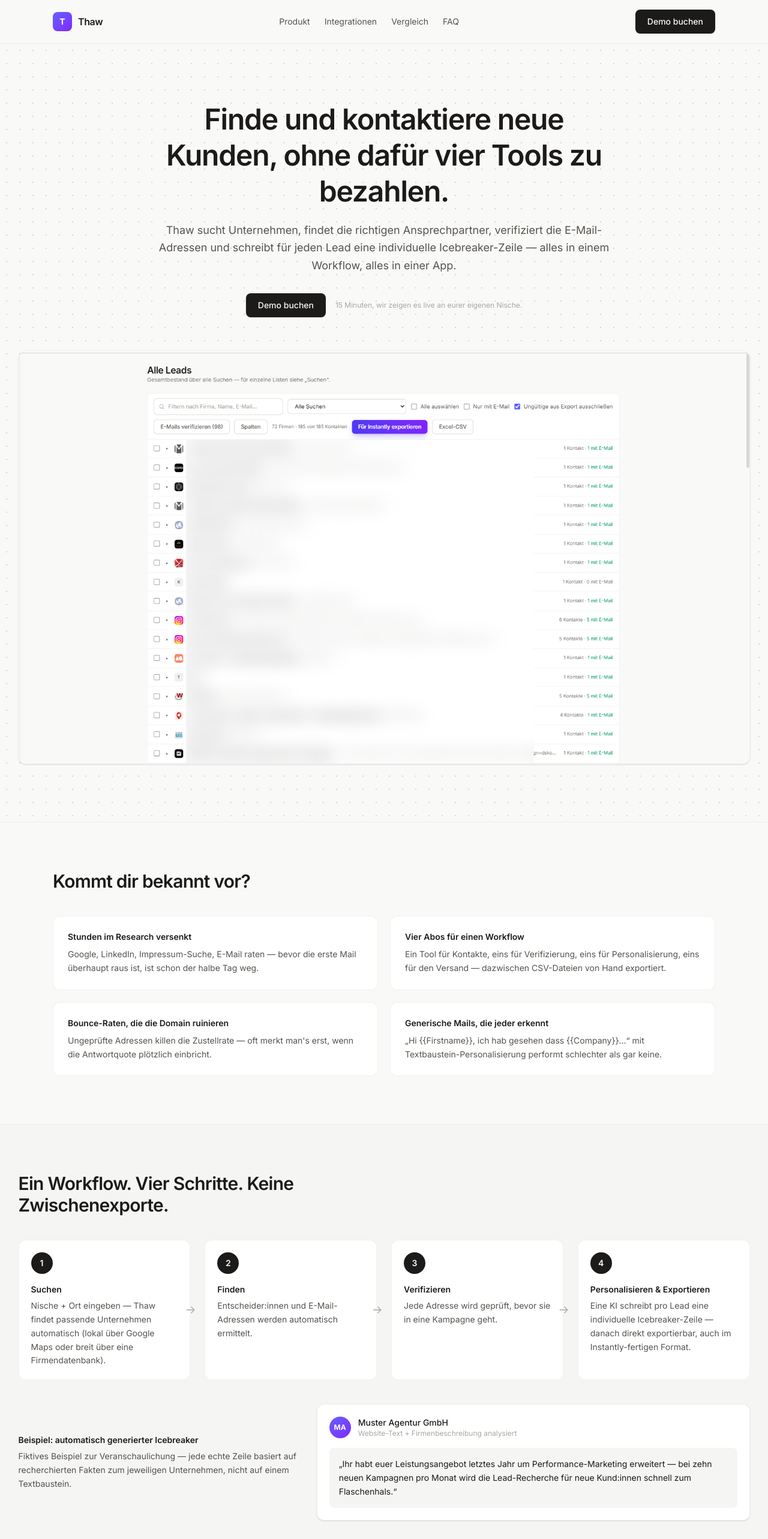
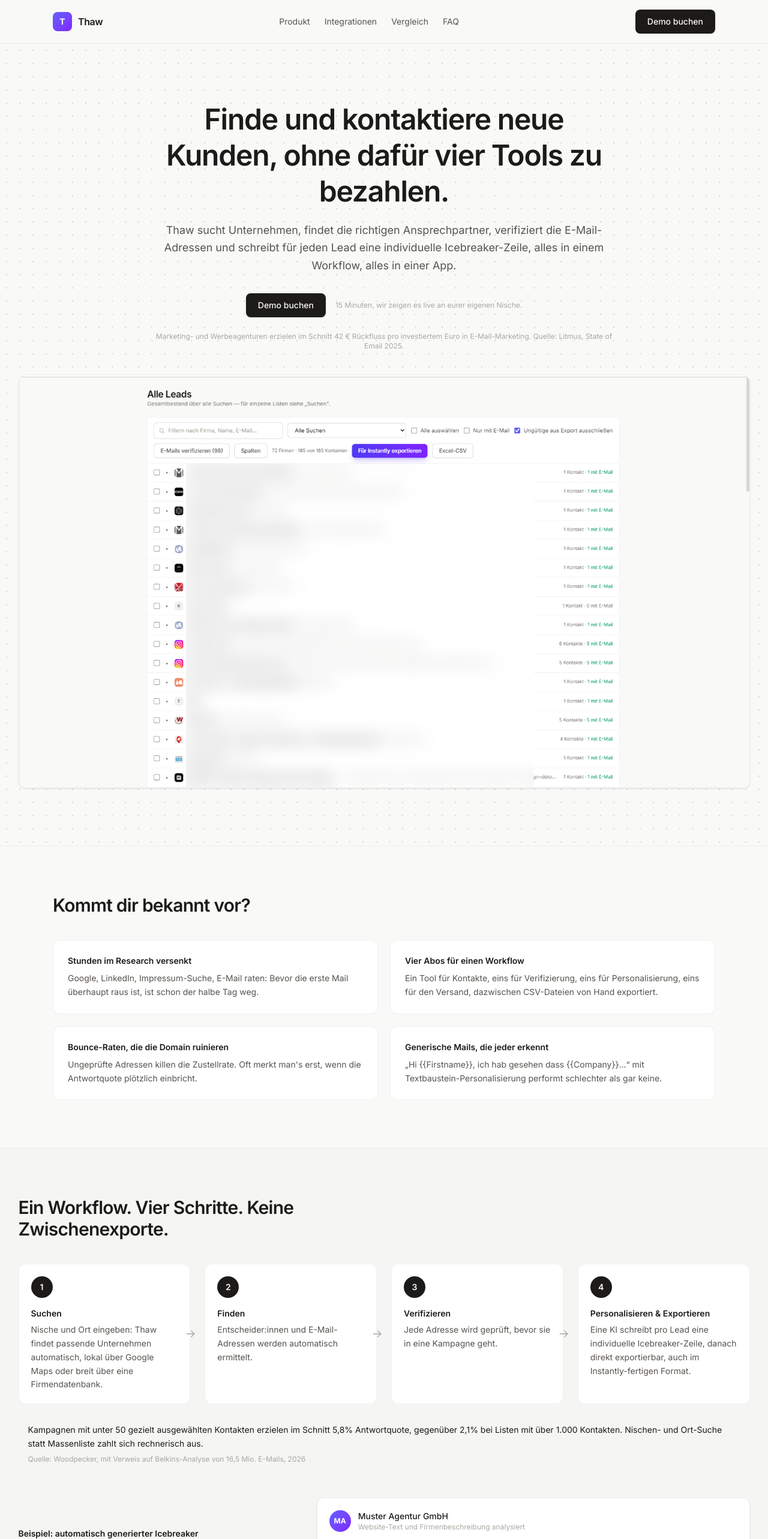
Before and after one commit to YoussefTayachi/system3_app_website, a Next.js app: page / in a window 1280 px wide. Shown: the top 2566 px of the page at 60% size. Built offline with nearby package versions, Linux system fonts and the light colour scheme.

Commit message:
Remove em-dashes from all copy, add sourced stats to USP cards, solution section, hero and scaling footnote

```diff
--- a/app/page.tsx
+++ b/app/page.tsx
@@ -49,6 +49,15 @@
   );
 }
 
+function StatNote({ text, source }: { text: string; source: string }) {
+  return (
+    <div className="mt-4 rounded-lg bg-panel2 p-4">
+      <p className="text-sm leading-relaxed text-ink">{text}</p>
+      <p className="mt-1.5 text-xs text-mute">Quelle: {source}</p>
+    </div>
+  );
+}
+
 const navLinks = [
   { href: "#produkt", label: "Produkt" },
   { href: "#integrationen", label: "Integrationen" },
@@ -59,15 +68,15 @@
 const painPoints = [
   {
     title: "Stunden im Research versenkt",
-    body: "Google, LinkedIn, Impressum-Suche, E-Mail raten — bevor die erste Mail überhaupt raus ist, ist schon der halbe Tag weg.",
+    body: "Google, LinkedIn, Impressum-Suche, E-Mail raten: Bevor die erste Mail überhaupt raus ist, ist schon der halbe Tag weg.",
   },
   {
     title: "Vier Abos für einen Workflow",
-    body: "Ein Tool für Kontakte, eins für Verifizierung, eins für Personalisierung, eins für den Versand — dazwischen CSV-Dateien von Hand exportiert.",
+    body: "Ein Tool für Kontakte, eins für Verifizierung, eins für Personalisierung, eins für den Versand, dazwischen CSV-Dateien von Hand exportiert.",
   },
   {
     title: "Bounce-Raten, die die Domain ruinieren",
-    body: "Ungeprüfte Adressen killen die Zustellrate — oft merkt man's erst, wenn die Antwortquote plötzlich einbricht.",
+    body: "Ungeprüfte Adressen killen die Zustellrate. Oft merkt man's erst, wenn die Antwortquote plötzlich einbricht.",
   },
   {
     title: "Generische Mails, die jeder erkennt",
@@ -76,19 +85,41 @@
 ];
 
 const steps = [
-  { n: "1", title: "Suchen", body: "Nische + Ort eingeben — Thaw findet passende Unternehmen automatisch (lokal über Google Maps oder breit über eine Firmendatenbank)." },
+  { n: "1", title: "Suchen", body: "Nische und Ort eingeben: Thaw findet passende Unternehmen automatisch, lokal über Google Maps oder breit über eine Firmendatenbank." },
   { n: "2", title: "Finden", body: "Entscheider:innen und E-Mail-Adressen werden automatisch ermittelt." },
   { n: "3", title: "Verifizieren", body: "Jede Adresse wird geprüft, bevor sie in eine Kampagne geht." },
-  { n: "4", title: "Personalisieren & Exportieren", body: "Eine KI schreibt pro Lead eine individuelle Icebreaker-Zeile — danach direkt exportierbar, auch im Instantly-fertigen Format." },
+  { n: "4", title: "Personalisieren & Exportieren", body: "Eine KI schreibt pro Lead eine individuelle Icebreaker-Zeile, danach direkt exportierbar, auch im Instantly-fertigen Format." },
 ];
 
 const usps = [
-  { title: "Alles in einem Tool", body: "Suche, Anreicherung, Verifizierung, Personalisierung und Export laufen in einem einzigen Workflow. Kein CSV-Hin-und-Her zwischen vier Abos mehr." },
-  { title: "Individuelle KI-Zusammenfassung pro Lead", body: "Für jedes Unternehmen wird automatisch eine faktenbasierte Zusammenfassung erstellt — Grundlage für einen Icebreaker, der wirklich nach Recherche klingt. Ton, Regeln und verbotene Wörter sind vollständig einstellbar." },
-  { title: "E-Mail-Verifizierung eingebaut", body: "Jede gefundene Adresse wird geprüft, bevor sie in eine Kampagne geht — schützt eure Sender-Reputation, ohne ein zusätzliches Tool." },
-  { title: "Bring Your Own Key: volle Kostentransparenz", body: "Ihr zahlt die tatsächlichen API-Kosten, keine versteckten Aufschläge. Im Dashboard seht ihr live, was eine Suche tatsächlich gekostet hat." },
-  { title: "DSGVO-bewusst gebaut", body: "EU-Hosting, verschlüsselte Speicherung von Zugangsdaten, Datensparsamkeit von Grund auf mitgedacht." },
-  { title: "Direkter Draht zum Team", body: "Kein Ticket-System. Ihr sprecht direkt mit den Leuten, die das Tool gebaut haben — inklusive echter Anpassungen auf Wunsch." },
+  {
+    title: "Alles in einem Tool",
+    body: "Suche, Anreicherung, Verifizierung, Personalisierung und Export laufen in einem einzigen Workflow. Kein CSV-Hin-und-Her zwischen vier Abos mehr.",
+  },
+  {
+    title: "Individuelle KI-Zusammenfassung pro Lead",
+    body: "Für jedes Unternehmen wird automatisch eine faktenbasierte Zusammenfassung erstellt, Grundlage für einen Icebreaker, der wirklich nach Recherche klingt. Ton, Regeln und verbotene Wörter sind vollständig einstellbar.",
+    stat: "Tief personalisierte E-Mails erreichen 17 bis 18% Antwortquote, gegenüber 7 bis 9% bei einfacher oder keiner Personalisierung. Nur 5% der Versender personalisieren überhaupt jede einzelne E-Mail, genau diesen Aufwand automatisiert Thaw.",
+    source: "Woodpecker, Auswertung von über 20 Mio. E-Mails, 2026",
+  },
+  {
+    title: "E-Mail-Verifizierung eingebaut",
+    body: "Jede gefundene Adresse wird geprüft, bevor sie in eine Kampagne geht. Das schützt eure Sender-Reputation, ohne ein zusätzliches Tool.",
+    stat: "Verifizierte Listen erreichen etwa die doppelte Antwortquote unverifizierter Listen. Ab rund 5% Bounce-Rate drosseln E-Mail-Provider aktiv die Zustellung.",
+    source: "Branchen-Benchmarks E-Mail-Deliverability, 2026",
+  },
+  {
+    title: "Bring Your Own Key: volle Kostentransparenz",
+    body: "Ihr zahlt die tatsächlichen API-Kosten, keine versteckten Aufschläge. Im Dashboard seht ihr live, was eine Suche tatsächlich gekostet hat.",
+  },
+  {
+    title: "DSGVO-bewusst gebaut",
+    body: "EU-Hosting, verschlüsselte Speicherung von Zugangsdaten, Datensparsamkeit von Grund auf mitgedacht.",
+  },
+  {
+    title: "Direkter Draht zum Team",
+    body: "Kein Ticket-System. Ihr sprecht direkt mit den Leuten, die das Tool gebaut haben, inklusive echter Anpassungen auf Wunsch.",
+  },
 ];
 
 const integrations = [
@@ -139,7 +170,7 @@
 
 const comparisonRows: [string, string, string][] = [
   ["Preismodell", "Nur tatsächliche API-Kosten (BYOK)", "Mehrere Pauschal-Abos gleichzeitig"],
-  ["Alles in einem Workflow", "Ja", "Nein — manueller Export/Import zwischen Tools"],
+  ["Alles in einem Workflow", "Ja", "Nein, manueller Export/Import zwischen Tools"],
   ["KI-Personalisierung pro Lead", "Ja, mit einstellbaren Regeln", "Teilweise, oft separates Tool nötig"],
   ["E-Mail-Verifizierung eingebaut", "Ja", "Separates Tool nötig"],
   ["EU-Hosting", "Ja", "Unterschiedlich, meist US-Anbieter"],
@@ -149,7 +180,7 @@
 const faqs = [
   {
     q: "Ist das DSGVO-konform?",
-    a: "Die App selbst ist datenschutzbewusst gebaut (EU-Hosting, Verschlüsselung, Datensparsamkeit). Wie ihr die gefundenen Kontakte anschreibt, unterliegt weiterhin den für euch geltenden Regeln zur Direktwerbung — dazu beraten wir euch im Gespräch gerne konkret für eure Situation.",
+    a: "Die App selbst ist datenschutzbewusst gebaut (EU-Hosting, Verschlüsselung, Datensparsamkeit). Wie ihr die gefundenen Kontakte anschreibt, unterliegt weiterhin den für euch geltenden Regeln zur Direktwerbung. Dazu beraten wir euch im Gespräch gerne konkret für eure Situation.",
   },
   {
     q: "Was kostet das wirklich?",
@@ -161,11 +192,11 @@
   },
   {
     q: "Wie unterscheidet sich das von Apollo/Hunter/Instantly?",
-    a: "Die machen jeweils einen Teil des Workflows gut — Thaw verbindet Suche, Anreicherung, Verifizierung und Personalisierung, damit ihr nicht zwischen mehreren Tools hin- und herexportiert.",
+    a: "Die machen jeweils einen Teil des Workflows gut. Thaw verbindet Suche, Anreicherung, Verifizierung und Personalisierung, damit ihr nicht zwischen mehreren Tools hin- und herexportiert.",
   },
   {
     q: "Wie schnell bin ich startklar?",
-    a: "API-Keys eintragen, erste Suche starten — beides gemeinsam in einer Demo machbar.",
+    a: "API-Keys eintragen, erste Suche starten, beides gemeinsam in einer Demo machbar.",
   },
   {
     q: "Woher kommen die Zahlen zum Skalierungspotenzial?",
@@ -198,15 +229,19 @@
             </h1>
             <p className="mt-5 text-base leading-relaxed text-soft sm:text-lg">
               Thaw sucht Unternehmen, findet die richtigen Ansprechpartner, verifiziert die
-              E-Mail-Adressen und schreibt für jeden Lead eine individuelle Icebreaker-Zeile —
+              E-Mail-Adressen und schreibt für jeden Lead eine individuelle Icebreaker-Zeile,
               alles in einem Workflow, alles in einer App.
             </p>
             <div className="mt-8 flex items-center justify-center gap-4">
               <CTAButton />
               <span className="text-xs text-mute">15 Minuten, wir zeigen es live an eurer eigenen Nische.</span>
             </div>
+            <p className="mt-6 text-xs text-mute">
+              Marketing- und Werbeagenturen erzielen im Schnitt 42&nbsp;€ Rückfluss pro investiertem Euro in
+              E-Mail-Marketing. Quelle: Litmus, State of Email 2025.
+            </p>
           </div>
-          <div className="fade-up mt-14">
+          <div className="fade-up mt-10">
             <Screenshot src="/screenshots/alle-leads.png" alt="Thaw Leads-Tabelle mit Firmen-Logos, Kontaktanzahl und E-Mail-Status" />
           </div>
         </div>
@@ -250,12 +285,17 @@
             ))}
           </div>
 
+          <StatNote
+            text="Kampagnen mit unter 50 gezielt ausgewählten Kontakten erzielen im Schnitt 5,8% Antwortquote, gegenüber 2,1% bei Listen mit über 1.000 Kontakten. Nischen- und Ort-Suche statt Massenliste zahlt sich rechnerisch aus."
+            source="Woodpecker, mit Verweis auf Belkins-Analyse von 16,5 Mio. E-Mails, 2026"
+          />
+
           {/* Standalone illustrated icebreaker mockup */}
           <div className="mt-10 grid gap-6 lg:grid-cols-5 lg:items-center">
             <div className="lg:col-span-2">
               <h3 className="text-sm font-semibold text-ink">Beispiel: automatisch generierter Icebreaker</h3>
               <p className="mt-1.5 text-sm leading-relaxed text-soft">
-                Fiktives Beispiel zur Veranschaulichung — jede echte Zeile basiert auf recherchierten
+                Fiktives Beispiel zur Veranschaulichung. Jede echte Zeile basiert auf recherchierten
                 Fakten zum jeweiligen Unternehmen, nicht auf einem Textbaustein.
               </p>
             </div>
@@ -267,12 +307,12 @@
                   </div>
                   <div>
                     <p className="text-sm font-medium text-ink">Muster Agentur GmbH</p>
-                    <p className="text-xs text-mute">Website-Text + Firmenbeschreibung analysiert</p>
+                    <p className="text-xs text-mute">Website-Text und Firmenbeschreibung analysiert</p>
                   </div>
                 </div>
                 <p className="mt-4 rounded-lg bg-panel2 p-4 text-sm leading-relaxed text-ink">
-                  „Ihr habt euer Leistungsangebot letztes Jahr um Performance-Marketing erweitert —
-                  bei zehn neuen Kampagnen pro Monat wird die Lead-Recherche für neue Kund:innen
+                  „Ihr habt euer Leistungsangebot letztes Jahr um Performance-Marketing erweitert.
+                  Bei zehn neuen Kampagnen pro Monat wird die Lead-Recherche für neue Kund:innen
                   schnell zum Flaschenhals.“
                 </p>
               </div>
@@ -290,25 +330,25 @@
         <div className="max-w-2xl">
           <p className="text-sm leading-relaxed text-soft sm:text-base">
             Die meisten Tools spucken einen Icebreaker aus, ohne dass ihr wisst, worauf er sich
-            stützt oder wie er klingt. Bei Thaw stellt ihr das selbst ein — pro Nische, pro
+            stützt oder wie er klingt. Bei Thaw stellt ihr das selbst ein: pro Nische, pro
             Kampagne, so oft ihr wollt.
           </p>
           <ul className="mt-6 grid gap-4 text-sm text-soft sm:grid-cols-2">
             <li className="flex gap-3">
               <span className="mt-0.5 text-ink">•</span>
-              <span><span className="font-medium text-ink">Datenquelle wählen</span> — Firmenbeschreibung, Website-Text oder beides kombiniert.</span>
+              <span><span className="font-medium text-ink">Datenquelle wählen:</span> Firmenbeschreibung, Website-Text oder beides kombiniert.</span>
             </li>
             <li className="flex gap-3">
               <span className="mt-0.5 text-ink">•</span>
-              <span><span className="font-medium text-ink">System-Prompt vollständig editierbar</span> — ihr bestimmt Ton, Regeln und Struktur, kein starres Template.</span>
+              <span><span className="font-medium text-ink">System-Prompt vollständig editierbar:</span> ihr bestimmt Ton, Regeln und Struktur, kein starres Template.</span>
             </li>
             <li className="flex gap-3">
               <span className="mt-0.5 text-ink">•</span>
-              <span><span className="font-medium text-ink">Verbotene Wörter definieren</span> — damit kein Icebreaker nach generischer KI klingt.</span>
+              <span><span className="font-medium text-ink">Verbotene Wörter definieren:</span> damit kein Icebreaker nach generischer KI klingt.</span>
             </li>
             <li className="flex gap-3">
               <span className="mt-0.5 text-ink">•</span>
-              <span><span className="font-medium text-ink">Live-Test an einer echten, recherchierten Firma</span> — bevor irgendetwas gespeichert oder verschickt wird.</span>
+              <span><span className="font-medium text-ink">Live-Test an einer echten, recherchierten Firma:</span> bevor irgendetwas gespeichert oder verschickt wird.</span>
             </li>
           </ul>
         </div>
@@ -340,6 +380,12 @@
             <div key={u.title} className="rounded-xl border border-edge/60 bg-panel p-6">
               <h3 className="text-sm font-semibold text-ink">{u.title}</h3>
               <p className="mt-2 text-sm leading-relaxed text-soft">{u.body}</p>
+              {u.stat && (
+                <div className="mt-4 border-t border-edge/60 pt-4">
+                  <p className="text-xs leading-relaxed text-soft">{u.stat}</p>
+                  <p className="mt-1.5 text-xs text-mute">Quelle: {u.source}</p>
+                </div>
+              )}
             </div>
           ))}
         </div>
@@ -348,11 +394,11 @@
       {/* Proof stat (real) */}
       <section className="border-y border-edge/60 bg-ink">
         <div className="mx-auto max-w-4xl px-4 py-16 text-center sm:px-6">
-          <p className="text-xs font-medium uppercase tracking-wide text-mute">Kein Testimonial — echte Zahl aus dem eigenen Account</p>
+          <p className="text-xs font-medium uppercase tracking-wide text-mute">Kein Testimonial, echte Zahl aus dem eigenen Account</p>
           <p className="mt-4 text-2xl font-semibold leading-snug text-surface sm:text-3xl">
-            ≈ 33 Stunden manuelle Recherche gespart — rund 1.500&nbsp;€ Arbeitskosten — bei $2,75 tatsächlichen API-Kosten.
+            ≈ 33 Stunden manuelle Recherche gespart, rund 1.500&nbsp;€ Arbeitskosten, bei $2,75 tatsächlichen API-Kosten.
           </p>
-          <p className="mt-4 text-sm text-mute">So sieht das für eine einzelne Suche im eigenen Dashboard aus — live, nicht nachgerechnet.</p>
+          <p className="mt-4 text-sm text-mute">So sieht das für eine einzelne Suche im eigenen Dashboard aus: live, nicht nachgerechnet.</p>
         </div>
       </section>
 
@@ -370,7 +416,7 @@
           </div>
           <div className="rounded-xl border border-edge/60 bg-panel p-6">
             <p className="text-2xl font-semibold text-ink">≈ 16.700 Std.</p>
-            <p className="mt-1 text-sm text-soft">manuelle Recherche gespart — rund 100 Vollzeitstellen/Monat</p>
+            <p className="mt-1 text-sm text-soft">manuelle Recherche gespart, rund 100 Vollzeitstellen/Monat</p>
           </div>
           <div className="rounded-xl border border-edge/60 bg-panel p-6">
             <p className="text-2xl font-semibold text-ink">≈ 780</p>
@@ -380,15 +426,17 @@
         <div className="mt-6 rounded-xl border border-edge/60 bg-panel2 p-5 text-xs leading-relaxed text-faint">
           <p className="font-medium text-soft">So ist das gerechnet, keine Zusicherung:</p>
           <p className="mt-1.5">
-            Basis ist eine Versandkapazität von 125.000 E-Mails/Monat (Instantly-Hypergrowth-Plan;
+            Basis ist eine Versandkapazität von 125.000 E-Mails/Monat (Instantly-Hypergrowth-Plan,
             das technische Maximum liegt bei bis zu 500.000/Monat). Lead-Beschaffung über Google
             Maps und Hunter ist praktisch unlimitiert, daher ist der Versand der eigentliche
-            Flaschenhals, nicht die Anzahl verfügbarer Leads. Zeitersparnis auf Basis von ca. 8
+            Flaschenhals, nicht die Anzahl verfügbarer Leads. Zeitersparnis auf Basis von rund 8
             Minuten angenommener manueller Recherchezeit pro Kontakt. Kostenersparnis auf Basis von
-            45&nbsp;€/Std. (abgeleitet aus 1.500&nbsp;€ ≈ 33,3 Std. oben). Meetings auf Basis von 5%
-            Antwortquote, davon 25% positiv, davon 50% zu einem Termin führend — branchenübliche
-            Richtwerte, keine Garantie. Euer tatsächliches Ergebnis hängt von Nische, Liste und
-            Angebot ab.
+            45&nbsp;€/Std. (abgeleitet aus 1.500&nbsp;€ bei rund 33,3 Std. oben). Meetings auf Basis von 5%
+            Antwortquote, davon 25% positiv, davon 50% zu einem Termin führend, branchenübliche
+            Richtwerte, keine Garantie. Rund 42% aller Antworten in einer Kampagne kommen laut
+            Woodpecker-Auswertung erst aus Follow-up-Mails, deshalb zählt der direkte, saubere
+            Export in Instantly und Co. mit zur Rechnung. Euer tatsächliches Ergebnis hängt von
+            Nische, Liste und Angebot ab.
           </p>
         </div>
       </section>
@@ -449,7 +497,7 @@
         <p className="text-sm leading-relaxed text-soft sm:text-base">
           Outbound-Teams kombinieren heute meist vier bis fünf einzelne Tools, um vom ersten
           Suchbegriff bis zur personalisierten, verifizierten E-Mail zu kommen. Thaw reduziert
-          diesen Workflow auf ein einziges Tool — mit voller Kostentransparenz statt
+          diesen Workflow auf ein einziges Tool, mit voller Kostentransparenz statt
           Pauschal-Abos und ohne CSV-Hin-und-Her zwischen Anbietern.
         </p>
       </section>
@@ -477,7 +525,7 @@
           Bereit für die ersten Leads ohne manuelles Research?
         </h2>
         <p className="mx-auto mt-4 max-w-xl text-sm leading-relaxed text-soft sm:text-base">
-          15 Minuten, wir zeigen euch live, wie Thaw für eure Nische aussieht — kein
+          15 Minuten, wir zeigen euch live, wie Thaw für eure Nische aussieht. Kein
           Verkaufsgespräch von der Stange, sondern eine echte Suche mit euren eigenen Kriterien.
         </p>
         <CTAButton className="mt-8" />
```
